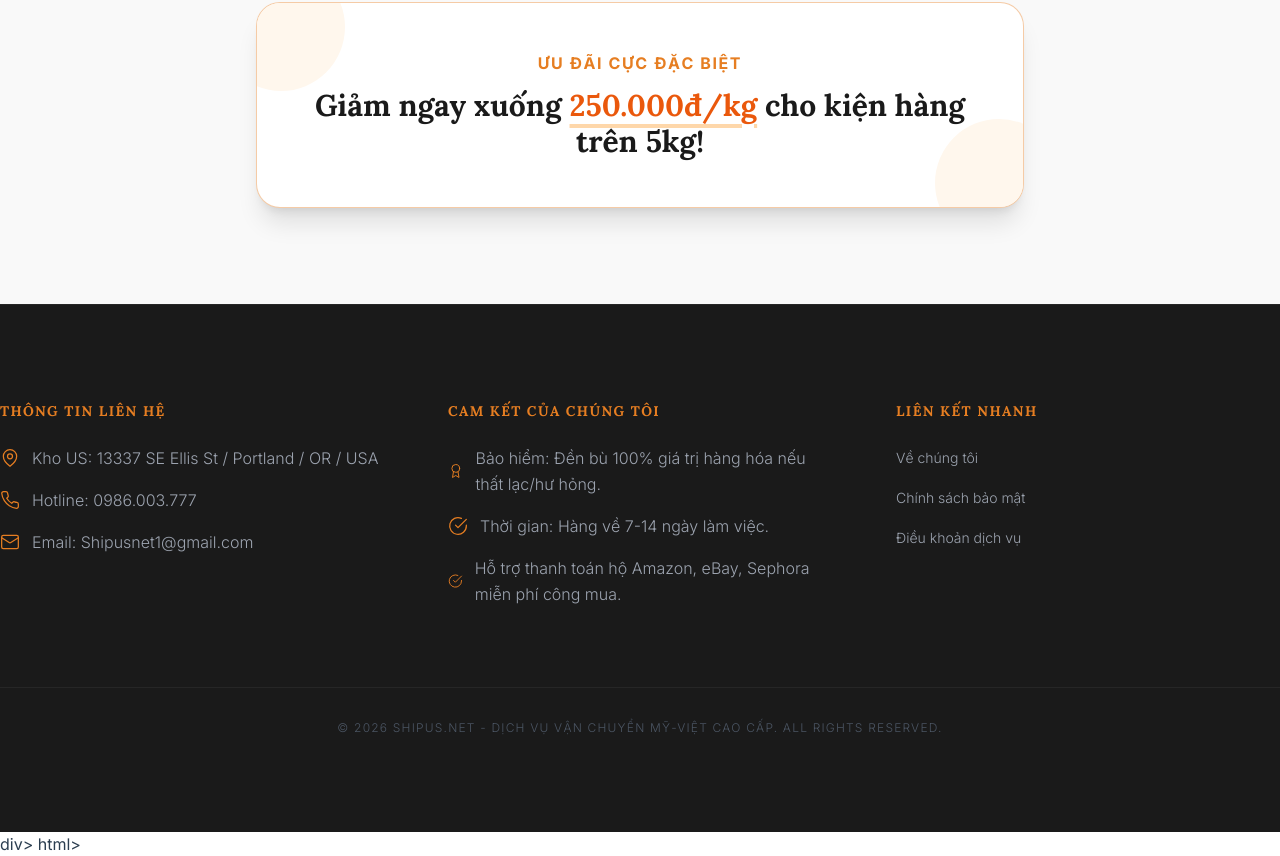
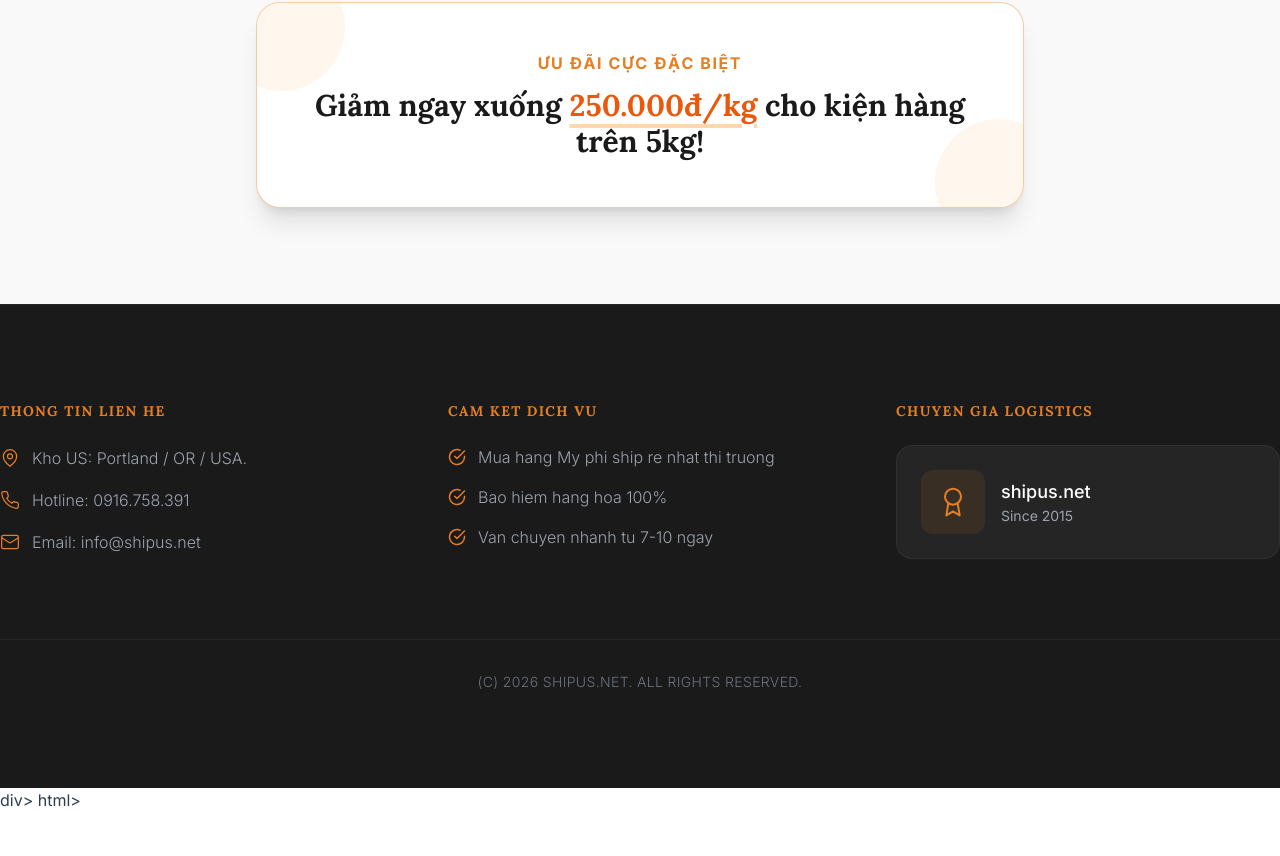
Before and after one commit to tvlong1003-ctrl/shipus-website, a React (Create React App) app: page / in a window 1280 px wide. Shown: the part 2638-3494 px from the top of the page. After the commit the page ends 3450 px from the top, so only its background shows below. Built offline with nearby package versions, Linux system fonts and the light colour scheme.

Commit message:
Update Footer.jsUpdate US Warehouse address and Hotline number

```diff
--- a/src/components/Footer.js
+++ b/src/components/Footer.js
@@ -5,69 +5,59 @@ function Footer() {
     return (
           <footer className="bg-primary-dark text-white py-24 px-6 md:px-0 border-t border-white/5 font-sans">
             <div className="container mx-auto grid grid-cols-1 md:grid-cols-3 gap-16 text-center md:text-left">
-
-        {/* Thông tin liên hệ - Tối ưu: Thêm hiệu ứng hover rực rỡ hơn */}
               <div className="space-y-6">
-          <h3 className="text-sm font-bold text-primary-accent uppercase tracking-widest mb-4">THÔNG TIN LIÊN HỆ</h3>
+                <h3 className="text-sm font-bold text-primary-accent uppercase tracking-widest mb-4">THONG TIN LIEN HE</h3>
             <div className="space-y-4">
                   <p className="flex items-center justify-center md:justify-start text-base text-gray-400 font-light hover:text-white transition-colors cursor-pointer leading-relaxed group">
                     <MapPin size={20} className="mr-3 text-primary-accent group-hover:scale-110 transition-transform" strokeWidth={1.5} />
-              Kho US: 13337 SE Ellis St / Portland / OR / USA
+                    Kho US: Portland / OR / USA.
       </p>
               <p className="flex items-center justify-center md:justify-start text-base text-gray-400 font-light hover:text-white transition-colors cursor-pointer leading-relaxed group">
                     <Phone size={20} className="mr-3 text-primary-accent group-hover:scale-110 transition-transform" strokeWidth={1.5} />
-              Hotline: 0986.003.777
+                    Hotline: 0916.758.391
       </p>
               <p className="flex items-center justify-center md:justify-start text-base text-gray-400 font-light hover:text-white transition-colors cursor-pointer leading-relaxed group">
                     <Mail size={20} className="mr-3 text-primary-accent group-hover:scale-110 transition-transform" strokeWidth={1.5} />
-              Email: Shipusnet1@gmail.com
+                    Email: info@shipus.net
       </p>
       </div>
       </div>
-
-        {/* Cam kết - Giữ nguyên sự uy tín */}
           <div className="space-y-6">
-          <h3 className="text-sm font-bold text-primary-accent uppercase tracking-widest mb-4">CAM KẾT CỦA CHÚNG TÔI</h3>
-          <div className="space-y-4">
-            <p className="flex items-center justify-center md:justify-start text-base text-gray-400 font-light leading-relaxed">
-              <Award size={20} className="mr-3 text-primary-accent" strokeWidth={1.5} />
-              Bảo hiểm: Đền bù 100% giá trị hàng hóa nếu thất lạc/hư hỏng.
-            </p>
-            <p className="flex items-center justify-center md:justify-start text-base text-gray-400 font-light leading-relaxed">
-              <CheckCircle size={20} className="mr-3 text-primary-accent" strokeWidth={1.5} />
-              Thời gian: Hàng về 7-14 ngày làm việc.
-            </p>
-            <p className="flex items-center justify-center md:justify-start text-base text-gray-400 font-light leading-relaxed">
-              <CheckCircle size={20} className="mr-3 text-primary-accent" strokeWidth={1.5} />
-              Hỗ trợ thanh toán hộ Amazon, eBay, Sephora miễn phí công mua.
-            </p>
-          </div>
-        </div>
-
-        {/* Liên kết nhanh - ĐÃ SỬA LỖI HREF TẠI ĐÂY */}
-        <div className="space-y-6">
-          <h3 className="text-sm font-bold text-primary-accent uppercase tracking-widest mb-4">LIÊN KẾT NHANH</h3>
+                <h3 className="text-sm font-bold text-primary-accent uppercase tracking-widest mb-4">CAM KET DICH VU</h3>
             <ul className="space-y-4">
-            {/* Đã thay href="#" bằng href="/" để xóa cảnh báo Build */}
-            <li>
-              <a href="/" className="text-sm text-gray-400 font-light hover:text-primary-accent transition-colors">Về chúng tôi</a>
+                  <li className="flex items-center justify-center md:justify-start text-base text-gray-400 font-light hover:text-white transition-colors group">
+                    <CheckCircle size={18} className="mr-3 text-primary-accent group-hover:scale-110 transition-transform" strokeWidth={2} />
+                    Mua hang My phi ship re nhat thi truong
       </li>
-            <li>
-              <a href="/" className="text-sm text-gray-400 font-light hover:text-primary-accent transition-colors">Chính sách bảo mật</a>
+              <li className="flex items-center justify-center md:justify-start text-base text-gray-400 font-light hover:text-white transition-colors group">
+                    <CheckCircle size={18} className="mr-3 text-primary-accent group-hover:scale-110 transition-transform" strokeWidth={2} />
+                    Bao hiem hang hoa 100%
       </li>
-            <li>
-              <a href="/" className="text-sm text-gray-400 font-light hover:text-primary-accent transition-colors">Điều khoản dịch vụ</a>
+              <li className="flex items-center justify-center md:justify-start text-base text-gray-400 font-light hover:text-white transition-colors group">
+                    <CheckCircle size={18} className="mr-3 text-primary-accent group-hover:scale-110 transition-transform" strokeWidth={2} />
+                    Van chuyen nhanh tu 7-10 ngay
       </li>
       </ul>
       </div>
+          <div className="space-y-6">
+                <h3 className="text-sm font-bold text-primary-accent uppercase tracking-widest mb-4">CHUYEN GIA LOGISTICS</h3>
+            <div className="flex items-center justify-center md:justify-start space-x-4 bg-white/5 p-6 rounded-2xl border border-white/5 hover:border-primary-accent/30 transition-all duration-300">
+                  <div className="bg-primary-accent/10 p-4 rounded-xl">
+                    <Award className="text-primary-accent" size={32} strokeWidth={1.5} />
       </div>
-
-      {/* Dòng bản quyền dưới cùng */}
-      <div className="mt-20 pt-8 border-t border-white/5 text-center text-gray-600 text-[10px] md:text-xs font-light tracking-widest uppercase">
-        &copy; {new Date().getFullYear()} Shipus.net - Dịch vụ vận chuyển Mỹ-Việt cao cấp. All rights reserved.
+              <div>
+                    <p className="text-lg font-medium text-white">shipus.net</p>
+                <p className="text-sm text-gray-400">Since 2015</p>
+      </div>
+      </div>
+      </div>
+      </div>
+        <div className="mt-20 pt-8 border-t border-white/5 text-center">
+              <p className="text-sm text-gray-500 font-light tracking-wide uppercase">
+                (c) 2026 shipus.net. All rights reserved.
+      </p>
       </div>
       </footer>
     );
 }
-
 export default Footer;
```
Lines whose indentation alone changed are shown as unchanged.
